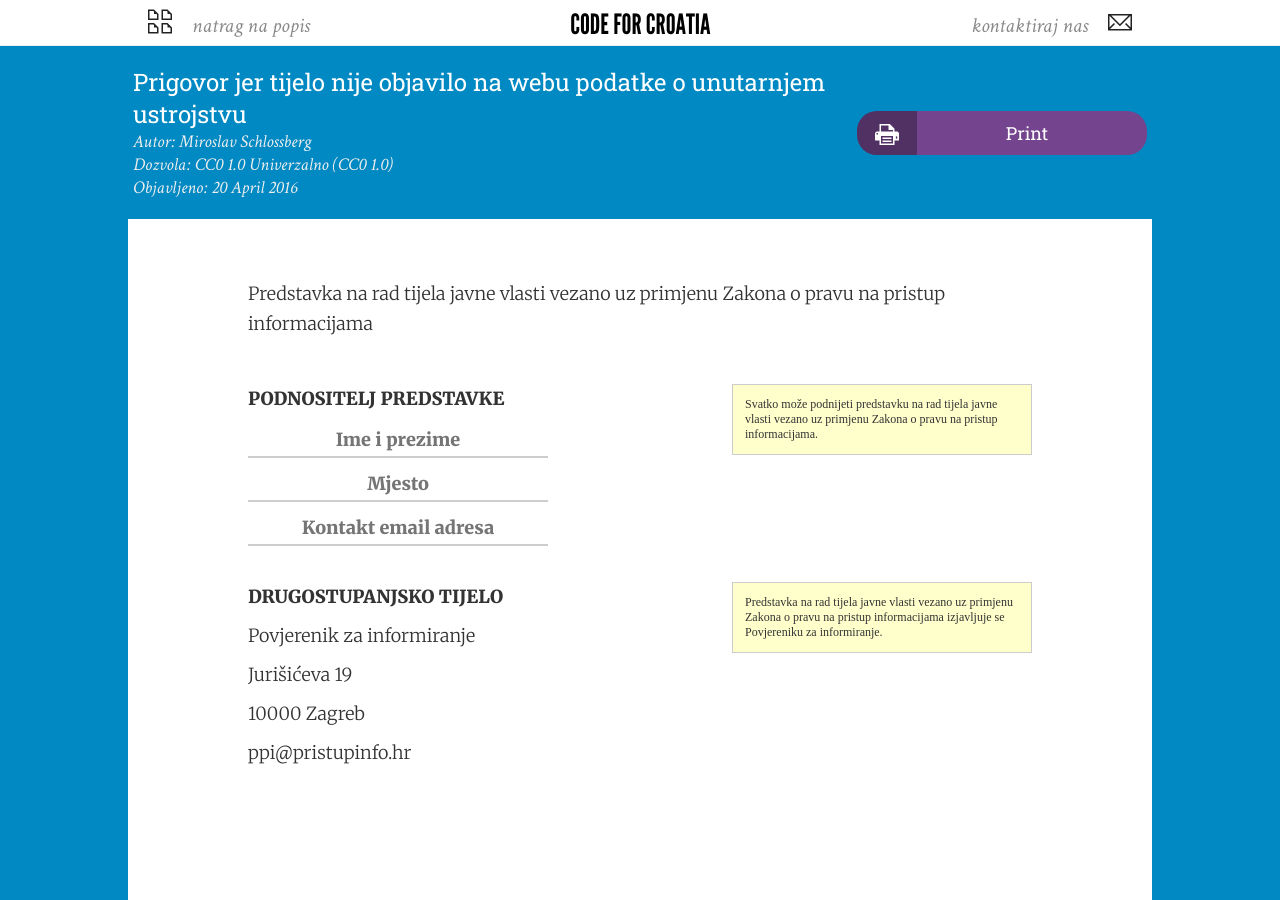
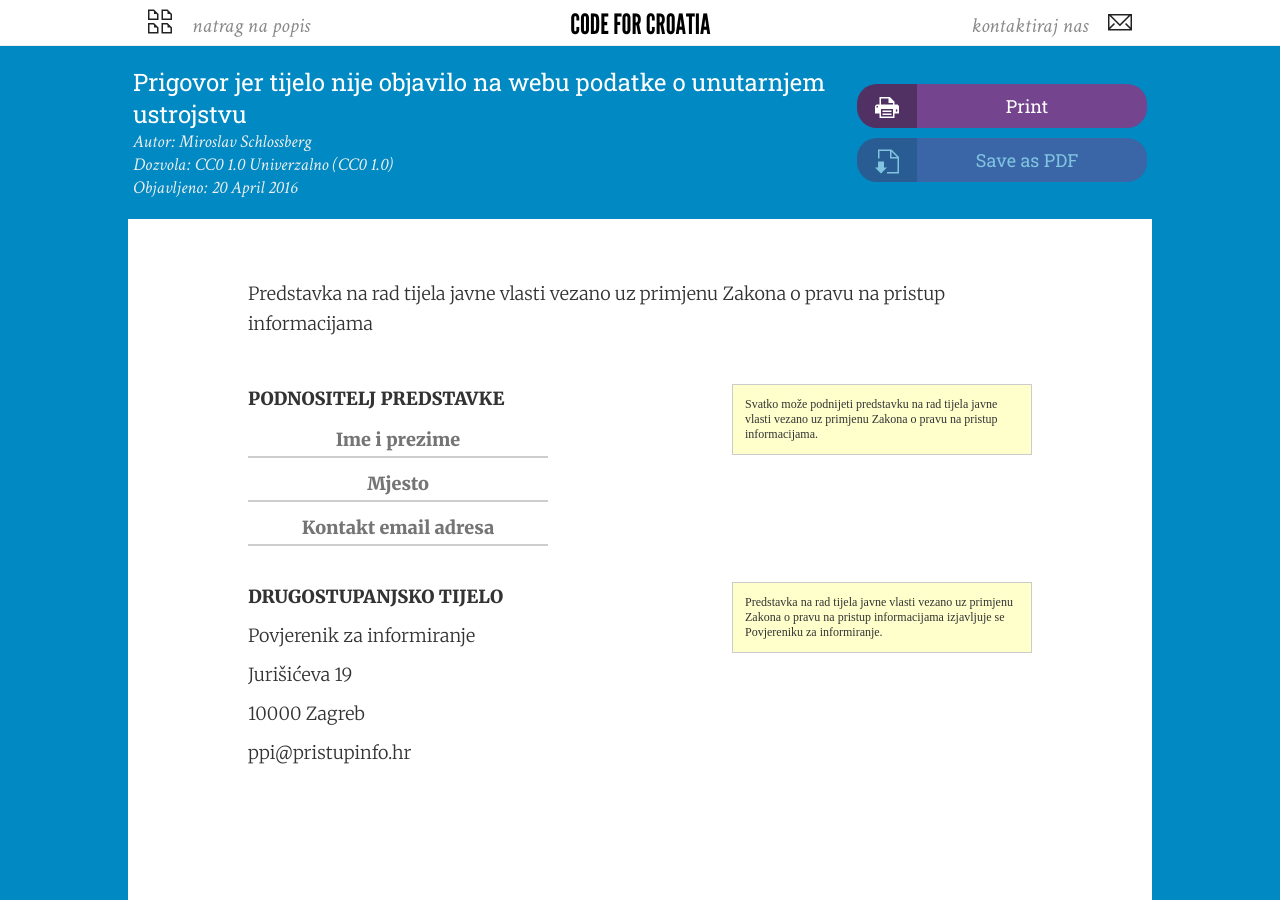
Before and after one commit to codeforcroatia/legal-boilerplate, a Jekyll site: the page built from _posts/2016-04-20-ppi_predstavka_web_ustrojstvo.html, in a window 1280 px wide and 900 px high. Built offline with Jekyll 4.4.1, drawn with Linux system fonts in a browser that asks for light colours; some web fonts are replaced.

Commit message:
Update document.html

```diff
--- a/_layouts/document.html
+++ b/_layouts/document.html
@@ -26,6 +26,7 @@ layout: menu
     </div>
     <div class="controls">
       <button class="action print" disabled>Print</button>
+      <button class="action pdf" disabled>Save as PDF</button>
     </div>
   </header>
   <article>
```
